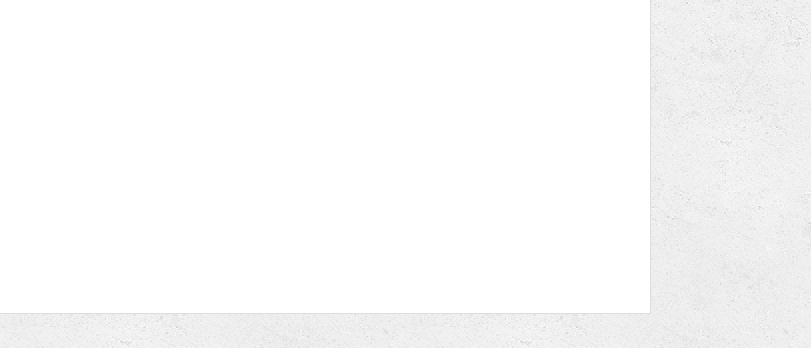
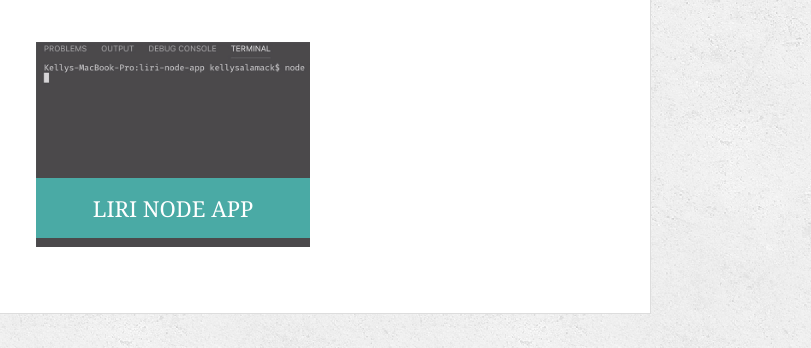
Before and after one commit to kellysal/Portfolio, a plain HTML site: page portfolio.html in a window 1280 px wide. Shown: the part 787-1135 px from the top of the page, 469-1280 px from the left. Drawn offline with Linux system fonts and the light colour scheme.

Commit message:
liri node update

```diff
--- a/portfolio.html
+++ b/portfolio.html
@@ -53,7 +53,11 @@
 
         <h3>ReadySafeGo!</h3>
       </div>
+      <div class="work">
+        <img src="assets/images/liri-node.jpg" alt="LIRI NODE APP"></a>
 
+        <h3>LIRI NODE APP</h3>
+      </div>
 
 
     </section>
```
Also changed, not shown: assets/images/liri-node.jpg (added).
